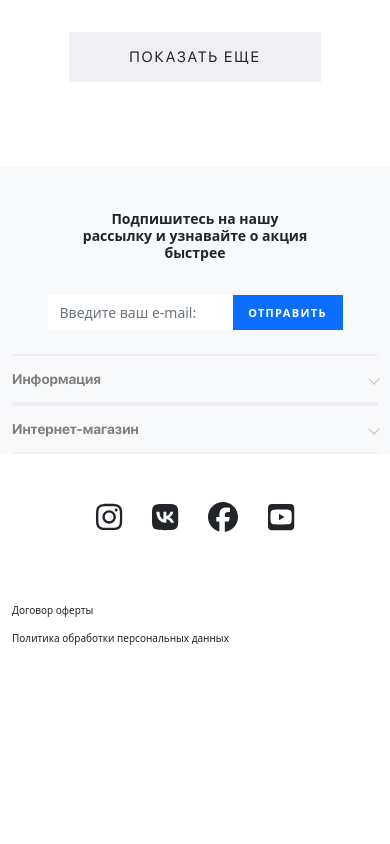
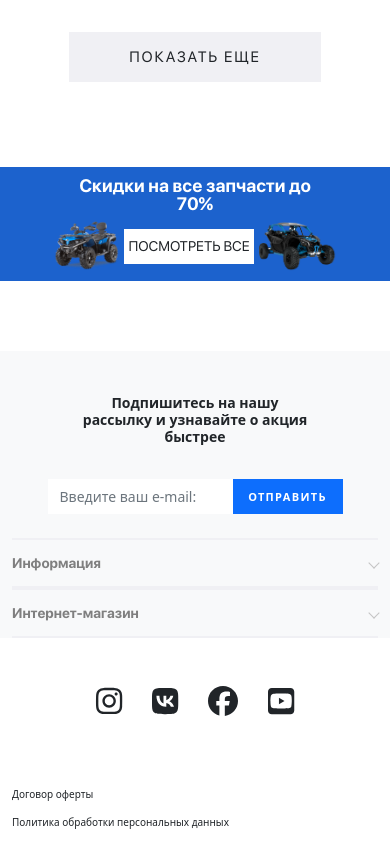
Before and after one commit to ildarere/hydrocycle_vue, a Vue app: page / in a window 390 px wide. Shown: the part 2589-3433 px from the top of the page. Before the commit the page ends 3249 px from the top, so only its background shows below. Built offline with nearby package versions, Linux system fonts and the light colour scheme.

Commit message:
promotion banner

```diff
--- a/src/components/UI/PromotionBanner.vue
+++ b/src/components/UI/PromotionBanner.vue
@@ -20,7 +20,7 @@
 export default {
 }
 </script>
-<style lang="scss">
+<style lang="scss" scoped>
 .banner {
     height: 400px;
     width: 265px;
--- /dev/null
+++ b/src/components/UI/PromotionBannerSale.vue
@@ -0,0 +1,96 @@
+<template >
+    <div class="container">
+        <div class="banner">
+            <img src="@/assets/promotion/vehicle1.png" alt="" class="banner_img order-2 order-xl-1">
+            <img src="@/assets/promotion/vehicle2.png" alt="" class="banner_img order-4 order-xl-1 me-xl-5">
+            <h3 class="banner_text order-1 order-xl-1 "><span class="banner_text_sale">Скидки <br></span> на все запчасти до <br class="d-md-none"> 70%</h3>
+            <div class="show-all order-3 order-xl-1" role="button">посмотреть все</div>
+        </div>
+    </div>
+</template>
+<script>
+export default {
+}
+</script>
+<style lang="scss" scoped>
+.container {
+    padding: 0;
+}
+.banner {
+    display: flex;
+    flex-direction: row;
+    flex-wrap: wrap;
+    align-items: center;
+    justify-content: center;
+    width: 100%;
+    background: #1C62CD;
+    padding: 10px 0;
+    margin-bottom: 70px;
+}
+.banner_img {
+    height: 115px;
+}
+.banner_text {
+    font-family: 'SF Pro Display';
+    font-size: 36px;
+    font-weight: 700;
+    line-height: 36px;
+    letter-spacing: 0em;
+    text-align: left;
+    color: white;
+    width: 310px;
+    & .banner_text_sale {
+        text-transform: uppercase;
+    }
+}
+.show-all {
+    width: 285px;
+    height: 60px;
+    background-color: white;
+    font-family: 'SF Pro Display';
+    font-size: 24px;
+    font-weight: 500;
+    line-height: 50px;
+    letter-spacing: 0em;
+    text-transform: uppercase;
+    display: flex;
+    align-items: center;
+    justify-content: center;
+}
+
+@media screen and (max-width: 1024px) {
+   .show-all {
+    margin: 0 5px;
+   }
+    .banner_text {
+        // font-size: 18px;
+        // line-height: 18px;
+        text-align: center;
+        width: 100%;
+        & .banner_text_sale {
+        text-transform: none;
+            & br {
+                display: none;
+            }
+        }
+    }
+}
+@media screen and (max-width: 768px) {
+    .banner {
+    }
+    .banner_text {
+        font-size: 18px;
+        line-height: 18px;
+        flex: 1 1 100%;
+    }
+    .show-all {
+        width: 130px;
+        height: 35px;
+        font-size: 14px;
+        line-height: 50px;
+    }
+    .banner_img {
+        height: 50px;
+    }
+}
+</style>
--- a/src/views/IndexView.vue
+++ b/src/views/IndexView.vue
@@ -13,6 +13,7 @@
     :likedProducts="getLikedProducts"
     @likeToggle="toggleLikedProducts"
   ></popular-products-section-vue>
+  <promotion-banner-sale></promotion-banner-sale>
   <footer-bar-vue></footer-bar-vue>
 </template>
 <script>
@@ -23,10 +24,11 @@ import PromotionSectionVue from '@/components/PromotionSection.vue'
 import SearchingSectionVue from '@/components/SearchingSection.vue'
 import CetegoriesSectionVue from '@/components/CetegoriesSection.vue'
 import PopularProductsSectionVue from '@/components/PopularProductsSection.vue'
+import PromotionBannerSale from '@/components/UI/PromotionBannerSale.vue'
 import { mapState, mapGetters, mapMutations, mapActions } from 'vuex'
 export default {
   components: {
-    FooterBarVue, NavBarMobileVue, NavBarVue, PromotionSectionVue, SearchingSectionVue, CetegoriesSectionVue, PopularProductsSectionVue
+    FooterBarVue, NavBarMobileVue, NavBarVue, PromotionSectionVue, SearchingSectionVue, CetegoriesSectionVue, PopularProductsSectionVue, PromotionBannerSale
   },
   data () {
     return {
```
Also changed, not shown: src/assets/promotion/vehicle1.png (added), src/assets/promotion/vehicle2.png (added).
